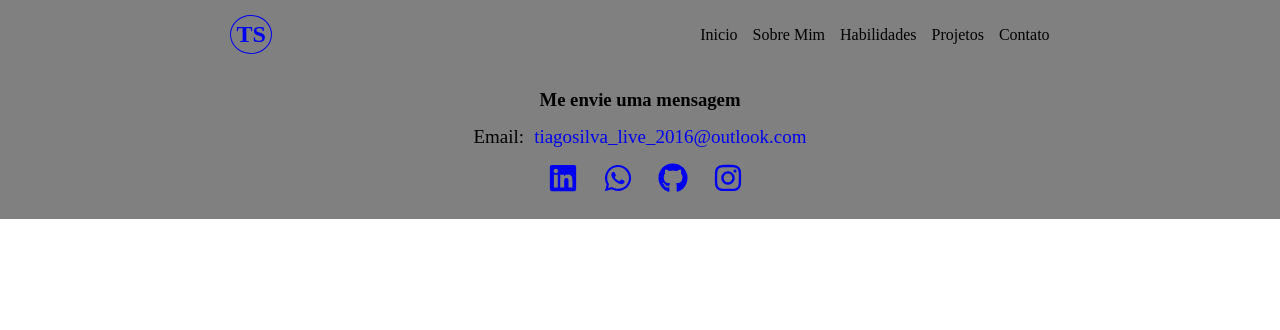
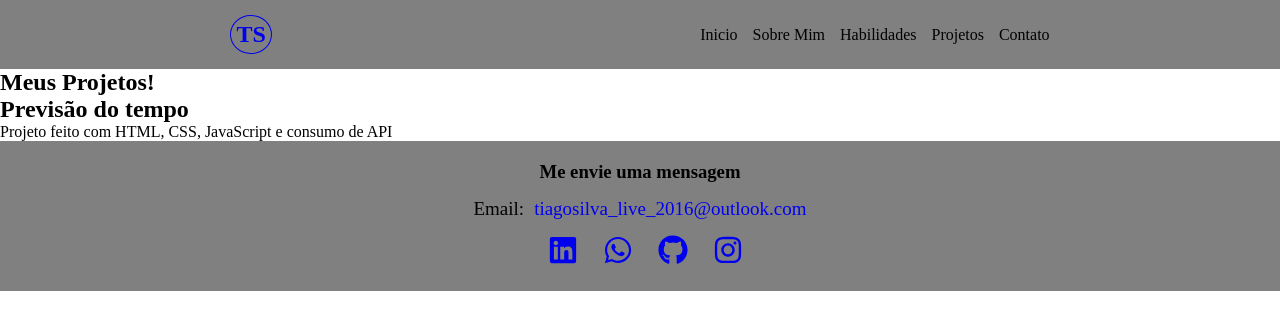
Before and after one commit to Tiago-SilvaRP/Portifolio-React, a React (Vite) app: page /projetos in a window 1280 px wide. Shown: the top 330 px of the page. Built offline with nearby package versions, Linux system fonts and the light colour scheme.

Commit message:
doc(pages): created new file 'projetos.tsx'

```diff
--- /dev/null
+++ b/src/components/projects/projects.tsx
@@ -0,0 +1,14 @@
+export const Projects = () => {
+    return (
+        <div>
+            <h2>Meus Projetos!</h2>
+
+            <div>
+                <h2>Previsão do tempo</h2>
+                <div>
+                    <p>Projeto feito com HTML, CSS, JavaScript e consumo de API</p>
+                </div>
+            </div>
+        </div>
+    )
+}
--- a/src/pages/home.tsx
+++ b/src/pages/home.tsx
@@ -1,7 +1,5 @@
 import { Home } from "../components/home/home";
 
 export const Inicio = () => {
-    return (
-        <Home />
-    )
+    return <Home />
 }
--- /dev/null
+++ b/src/pages/projetos.tsx
@@ -0,0 +1,5 @@
+import { Projects } from "../components/projects/projects"
+
+export const Projetos = () => {
+    return <Projects />
+}
--- a/src/pages/routes.tsx
+++ b/src/pages/routes.tsx
@@ -4,6 +4,7 @@ import { Sobre } from "./sobre";
 import { Header } from "../components/header/header";
 import { Footer } from "../components/footer/footer";
 import { Habilidades } from "./habilidade";
+import { Projetos } from "./projetos";
 
 export const AppRoutes = () => {
     return (
@@ -13,6 +14,7 @@ export const AppRoutes = () => {
                 <Route path="/" element={<Inicio />} />
                 <Route path="/sobre-mim" element={<Sobre />} />
                 <Route path="/habilidades" element={<Habilidades />} />
+                <Route path="/projetos" element={<Projetos />} />
             </Routes>
             <Footer />
         </BrowserRouter>
```
